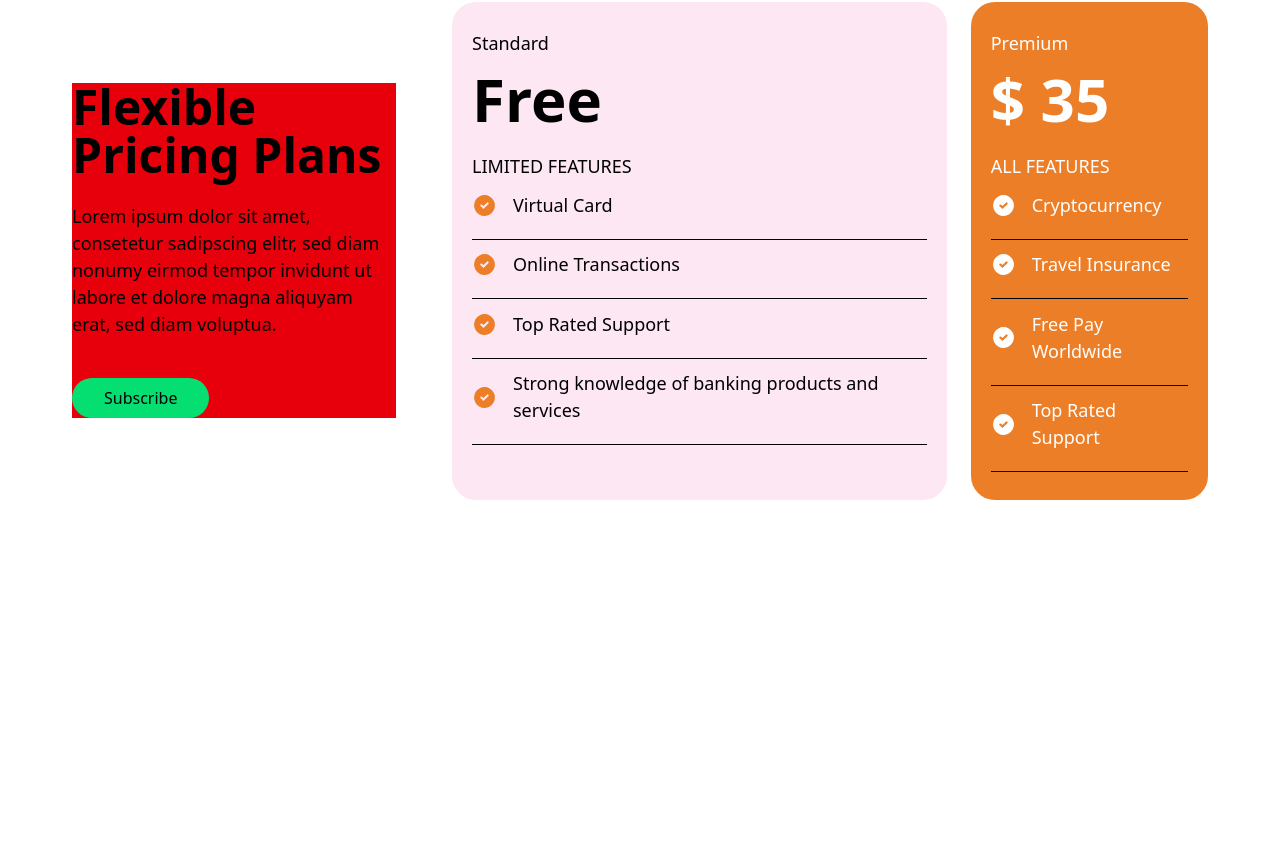
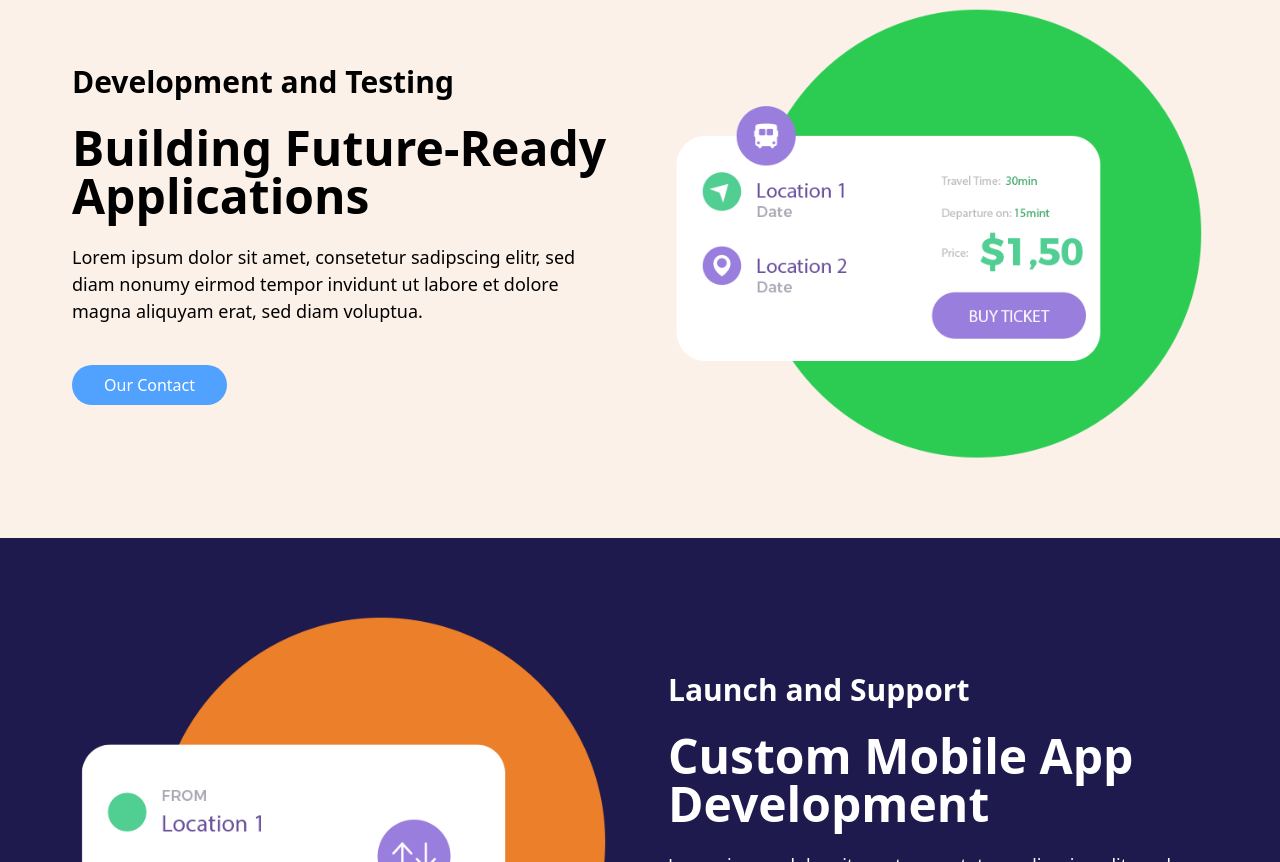
Before and after one commit to Gentlecoder1/nicepage, a React (Vite) app: page / in a window 1280 px wide. Shown: the part 2298-3160 px from the top of the page. Before the commit the page ends 2898 px from the top, so only its background shows below. Built offline with nearby package versions, Linux system fonts and the light colour scheme.

Commit message:
Add Implement and Testimonials components; update Solutions and Subscriptions components for improved layout and content

```diff
--- /dev/null
+++ b/src/MyComponents/Implement.jsx
@@ -0,0 +1,73 @@
+import React from 'react'
+import Testing from '../assets/testing-img.png'
+import Development from '../assets/development-img.png'
+import { motion } from "framer-motion";
+
+const Implement = () => {
+    const Steps = [
+        {
+            title: 'Development and Testing',
+            topic: 'Building Future-Ready Applications',
+            text: 'Lorem ipsum dolor sit amet, consetetur sadipscing elitr, sed diam nonumy eirmod tempor invidunt ut labore et dolore magna aliquyam erat, sed diam voluptua.',
+            image: Testing,
+            button: 'Our Contact'
+        },
+        {
+            title: 'Launch and Support',
+            topic: 'Custom Mobile App Development',
+            text: 'Lorem ipsum dolor sit amet, consetetur sadipscing elitr, sed diam nonumy eirmod tempor invidunt ut labore et dolore magna aliquyam erat, sed diam voluptua.',
+            image: Development,
+            button: 'Our Contact'
+        }
+    ]
+
+    return (
+        <div className='w-full'>
+            {Steps.map((step, idx) => (
+                <div key={idx} className={`w-full py-18 ${idx == 0 ? 'bg-[#FCF1E9]' : 'bg-indigo-950'}`}>
+                    <div className={`max-w-[1200px] mx-auto space-y-10 md:space-y-0 md:gap-6 lg:gap-14 px-8 justify-between items-center ${idx == 0 ? 'text-black  flex flex-col md:flex-row' : 'text-white flex flex-col-reverse md:flex-row-reverse '}`}>
+                        <div className='md:w-[50%] space-y-10 text-center lg:text-left'>
+                            <div>
+                                <h1 className='mb-6 text-xl lg:text-3xl font-[600]'>{step.title}</h1>
+
+                                <h2 className='mb-6 text-3xl lg:text-5xl font-[700]'>{step.topic}</h2>
+
+                                <p className='mb-3 md:text-[18px] text-[16px] font-[400]'>{step.text}</p>
+                            </div>
+                            <div
+                                // to="/SignUp"
+                                // onMouseEnter={() => import('./SignUp.jsx')}
+
+                                className="bg-blue-400 text-white w-fit h-fit cursor-pointer rounded-full px-8 py-2 transition-all duration-300 transform hover:scale-105 flex mx-auto lg:mx-0 mt-3 md:mt-0"
+                            >
+                                {step.button}
+                            </div>
+                        </div>
+
+                        {idx == 0 ?
+                            <motion.div
+                                initial={{ opacity: 0 , x: 350 }}
+                                whileInView={{ opacity: 1, x: 0 }}
+                                viewport={{ once: false }}
+                                transition={{ duration: 3.4, delay: 0.17, ease: [0.22, 0.9, 0.19, 1] }}
+                                className='md:w-[50%] w-[100%] flex overflow-x-clip'>
+                                <img src={step.image} alt="" />
+                            </motion.div>
+                        :
+                            <motion.div
+                                initial={{ opacity: 0 , x: -320 }}
+                                whileInView={{ opacity: 1, x: 0 }}
+                                viewport={{ once: false }}
+                                transition={{ duration: 3.4, delay: 0.17, ease: [0.22, 0.9, 0.19, 1] }}
+                                className='md:w-[50%] w-[100%] flex'>
+                                <img src={step.image} alt="" />
+                            </motion.div>
+                        }
+                    </div>
+                </div>
+            ))}
+        </div>
+    )
+}
+
+export default Implement
--- a/src/MyComponents/Solutions.jsx
+++ b/src/MyComponents/Solutions.jsx
@@ -22,7 +22,7 @@ const Solutions = () => {
     ]
 
   return (
-    <div className='w-full bg-pink-100 py-10'>
+    <div className='w-full bg-[#FCF1E9] py-10'>
         <div className='max-w-[1200px] text-center md:text-left mx-auto space-y-7 md:space-y-0 md:flex md:gap-6 lg:gap-14 xl:gap-20 py-4 px-8 items-center justify-between'>
 
             <div className='space-y-4 md:space-y-14 w-[100%] md:w-[50%] lg:mb-20 flex flex-col items-center md:block'>
--- a/src/MyComponents/Subscriptions.jsx
+++ b/src/MyComponents/Subscriptions.jsx
@@ -11,7 +11,7 @@ const Subscriptions = () => {
                 { item: 'Virtual Card' },
                 { item: 'Online Transactions' },
                 { item: 'Top Rated Support' },
-                { item: "Strong knowledge of banking products and services" }
+                { item: "Online Banking" }
             ]
         },
 
@@ -29,9 +29,9 @@ const Subscriptions = () => {
     ]
 
   return (
-    <div className='w-full py-18 h-[1100px] md:h-full lg:h-[670px] overflow-clip'>
-        <div className='max-w-[1200px] text-center lg:text-left mx-auto space-y-10 md:space-y-0 lg:flex md:gap-6 lg:gap-14 px-8 justify-between items-center'>
-            <div className='lg:w-[30%] space-y-10 bg-red-600'>
+    <div className='w-full py-18'>
+        <div className='max-w-[1200px] mx-auto space-y-10 lg:space-y-0 lg:flex md:gap-6 lg:gap-14 px-8 justify-between items-center'>
+            <div className='lg:w-[30%] space-y-10 text-center lg:text-left'>
                 <div>
                     <h1 className='mb-6 text-3xl lg:text-5xl font-[700]'>Flexible Pricing Plans</h1>
 
@@ -41,32 +41,32 @@ const Subscriptions = () => {
                     // to="/SignUp"
                     // onMouseEnter={() => import('./SignUp.jsx')}
 
-                    className="bg-green-400 w-fit h-fit cursor-pointer rounded-full px-8 py-2 transition-all duration-300 transform hover:scale-105 flex items-center mx-auto md:mx-0 mt-3 md:mt-0"
+                    className="bg-blue-400 text-white w-fit h-fit cursor-pointer rounded-full px-8 py-2 transition-all duration-300 transform hover:scale-105 flex mx-auto lg:mx-0 mt-3 md:mt-0"
                 >
                     Subscribe
                 </div>
             </div>
 
-            <div className='md:w-[70%] w-[100%] flex items-center md:items-start'>
-                <div className='gap-6 md:flex'>
+            <div className='lg:w-[70%] w-[100%] flex'>
+                <div className='space-y-6 md:space-y-0 mx-auto md:gap-6 md:flex w-full'>
                     {Plans.map((Plan, idx) => (
-                        <div key={idx} className={`${idx == 0 ? 'bg-pink-100 text-black' : 'bg-[#EC7E28] text-white'} flex flex-col items-center md:block rounded-3xl px-5 py-7 space-y-6 text-center md:text-left`}>
+                        <div key={idx} className={`${idx == 0 ? 'bg-[#FCF1E9] text-black' : 'bg-[#EC7E28] text-white'} flex flex-col mx-auto rounded-3xl px-5 py-7 space-y-6 md:w-[100%] w-[70%]`}>
                             <p className='mb-3 md:text-[18px] text-[16px] font-[500]'>{Plan.name}</p>
 
-                            <h1 className='font-bold text-6xl'>{Plan.cost}</h1>
+                            <h1 className='font-bold text-3xl lg:text-6xl'>{Plan.cost}</h1>
 
-                            <p className='mb-3 md:text-[18px] text-[16px] font-[500]'>{Plan.text}</p>
+                            <p className='mb-3 text-[18px] font-[500]'>{Plan.text}</p>
 
                             <ul className='md:text-[16px] text-[14px] font-[400] space-y-3'>
                                 {Plan.benefits.map((benefit, i) => (
                                     <div className='space-y-5'>
-                                        <li key={i} className='md:text-[18px] text-[16px] font-[400] flex space-x-4 items-center' data-aos="fade-up">
+                                        <li key={i} className='md:text-[18px] text-[16px] font-[400] flex space-x-4 items-center'>
                                             <div>
                                                 {idx == 1 ? <TbCircleCheckFilled size={25} color='white'/> : <TbCircleCheckFilled size={25} color='#EC7E28'/> }
                                             </div>
-                                            <span className='flex flex-wrap'>{benefit.item}</span>
+                                            <span className='flex'>{benefit.item}</span>
                                         </li>
-                                        <div className='h-[0.5px] bg-black'></div>
+                                        <div className='h-[0.5px] bg-black w-full'></div>
                                     </div>
                                 ))}
                             </ul>
--- /dev/null
+++ b/src/MyComponents/Testimonials.jsx
@@ -0,0 +1,48 @@
+import React from 'react'
+import { motion } from "framer-motion";
+
+
+const Testimonials = () => {
+    const Reviews = [
+        {
+            title: 'Outstanding Experience!',
+            text: 'The team delivered a high-quality app on time and exceeded our expectations. Communication was seamless, and they truly understood our vision.',
+            name: 'Micheal Thompson'
+        },
+        {
+            title: 'Professional and Reliable!',
+            text: 'We needed a complex app, and they handled every challenge efficiently. Their expertise in development and UX design is top-notch.',
+            name: 'Sarah Mitchell'
+        },
+        {
+            title: 'Great Support and Innovation!',
+            text: 'The agency not only built a fantastic app but also provided valuable insights to improve functionality. Highly recommended!',
+            name: 'James Richard'
+        },
+    ]
+
+  return (
+    <div className='w-full bg-[#FCF1E9] py-10'>
+        <motion.div
+            initial={{ opacity: 0 , y: 420 }}
+            whileInView={{ opacity: 1, y: 0 }}
+            viewport={{ once: false }}
+            transition={{ duration: 3.4, delay: 0.17, ease: [0.22, 0.9, 0.19, 1] }}
+            className='max-w-[1200px] text-center md:text-left mx-auto grid grid-cols-1 md:grid-cols-2 lg:grid-cols-3 space-y-7 md:space-y-0 md:gap-6 py-4 px-8 items-center'>
+            {Reviews.map((Review, idx) => (
+                <div key={idx} className='flex flex-col items-center md:block rounded-3xl bg-white p-7 space-y-20 text-center md:text-left h-full'>
+                    <div className='space-y-4'>
+                        <h1 className='text-4xl'>"{Review.title}</h1>
+
+                        <p className='mb-3 md:text-[20px] text-[16px] font-[400]'>{Review.text}"</p>
+                    </div>
+
+                    <p className='text-xl font-bold'>{Review.name}</p>
+                </div>
+            ))}
+        </motion.div>
+    </div>
+  )
+}
+
+export default Testimonials
--- a/src/Pages/Home.jsx
+++ b/src/Pages/Home.jsx
@@ -3,7 +3,9 @@ import Hero from '../MyComponents/Hero'
 import Partners from '../MyComponents/Partners'
 import Solutions from '../MyComponents/Solutions'
 import Experience from '../MyComponents/Experience'
+import Implement from '../MyComponents/Implement'
 import Subscriptions from '../MyComponents/Subscriptions'
+import Testimonials from '../MyComponents/Testimonials'
 
 
 function Home() {
@@ -14,7 +16,9 @@ function Home() {
       <Partners />
       <Solutions />
       <Experience />
+      <Implement />
       <Subscriptions />
+      <Testimonials />
     </div>
   )
 }
```
